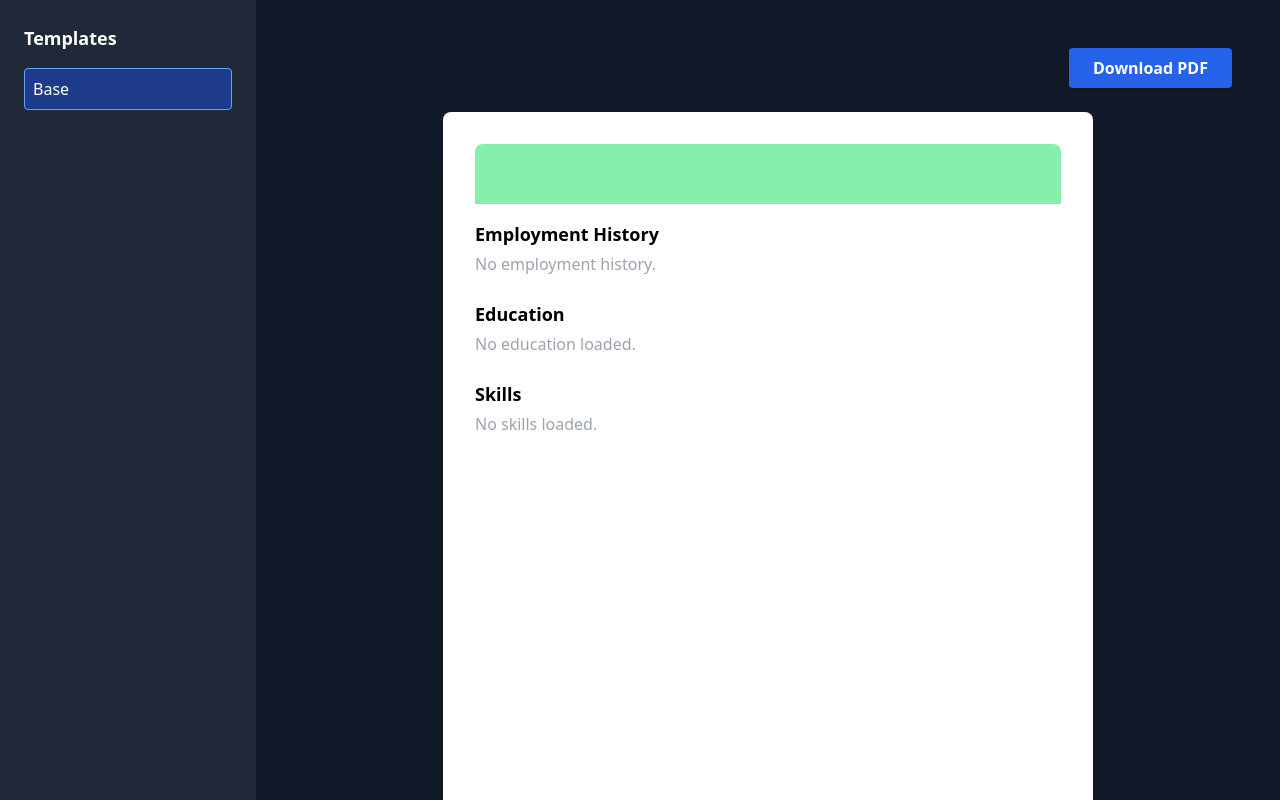
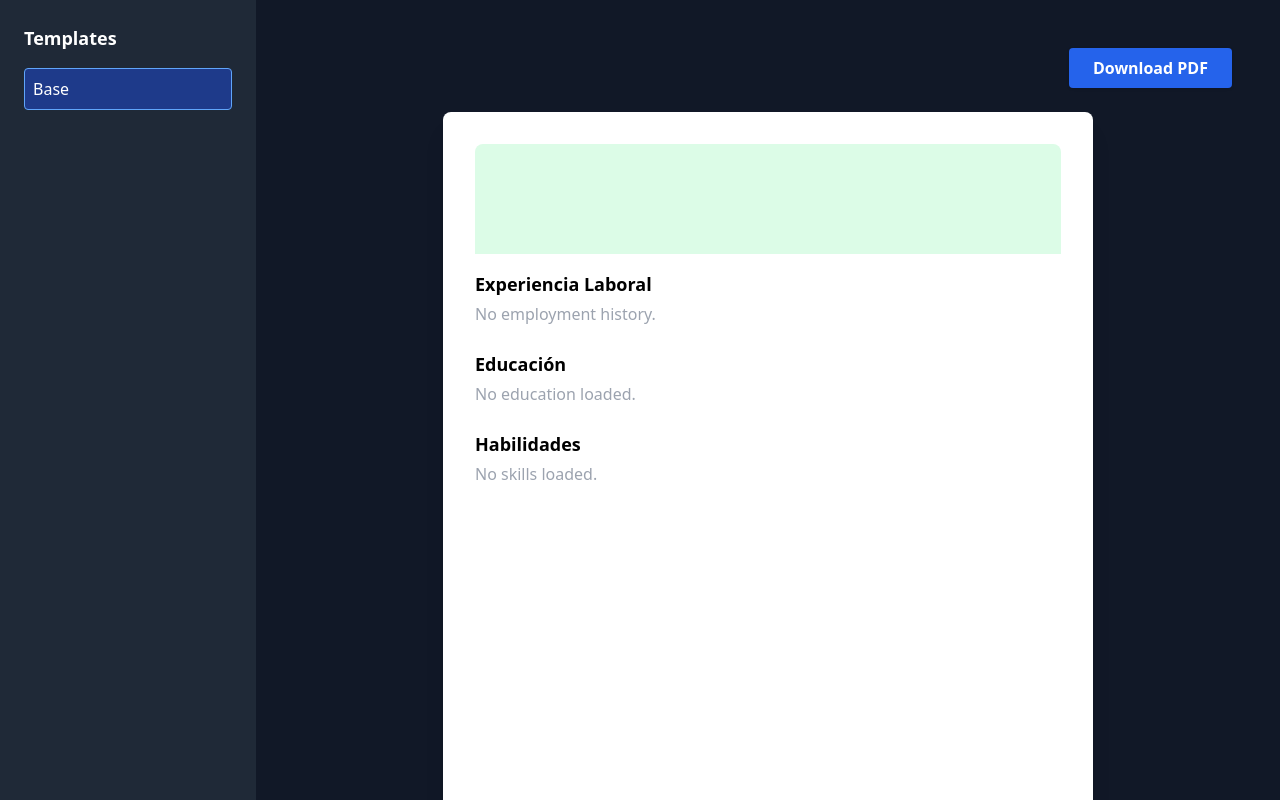
Before and after one commit to givemefire44/cvfaster-limpio, a Next.js app: page /select-template in a window 1280 px wide. Shown: the top 800 px of the page. Built offline with nearby package versions, Linux system fonts and the light colour scheme.

Commit message:
Update CVTemplateBase.tsx

```diff
--- a/app/select-template/templates/CVTemplateBase.tsx
+++ b/app/select-template/templates/CVTemplateBase.tsx
@@ -8,37 +8,36 @@ export default function CVTemplateBase({ data }: Props) {
   const { personal, experience, education, skills } = data;
   return (
     <div className="w-full">
-      {/* Header */}
-      <div className="bg-green-300 p-4 rounded-t-lg mb-4 min-h-[60px] flex flex-col items-center">
-        {/* Imagen de perfil */}
+      {/* Header: imagen a la izquierda, datos a la derecha */}
+      <div className="bg-green-100 p-4 rounded-t-lg mb-4 min-h-[110px] flex items-center gap-4">
         {personal.profileImage && (
           <img
             src={personal.profileImage}
             alt="Foto de perfil"
-            className="w-28 h-28 rounded-full object-cover mb-2 border-4 border-white shadow"
-            style={{ marginTop: -60 }}
+            className="w-24 h-24 rounded-full object-cover border-4 border-white shadow"
+            style={{ flexShrink: 0 }}
           />
         )}
-        <div className="font-bold text-2xl mb-1 text-center">{personal.firstName} {personal.lastName}</div>
-        <div className="text-sm text-gray-800 mb-1 text-center">
+        <div>
+          <div className="font-bold text-2xl mb-1">{personal.firstName} {personal.lastName}</div>
+          <div className="text-sm text-gray-800 mb-1">{personal.desiredPosition}</div>
+          <div className="text-sm text-gray-800 mb-1">
             {personal.address}
             {personal.address && ', '}
             {personal.city}
             {personal.city && ', '}
             {personal.country}
           </div>
-        <div className="text-sm text-gray-800 mb-1 text-center">
+          <div className="text-sm text-gray-800 mb-1">
             {personal.phone && <span>{personal.phone} · </span>}
             {personal.email && <span>{personal.email}</span>}
           </div>
-        <div className="text-sm text-gray-800 text-center">
-          {personal.desiredPosition}
         </div>
       </div>
 
       {/* Experiencia Laboral */}
       <div>
-        <div className="font-bold text-lg mb-1 mt-4">Employment History</div>
+        <div className="font-bold text-lg mb-1 mt-4">Experiencia Laboral</div>
         {experience.length > 0
           ? experience.map((exp, i) => (
               <div key={i} className="mb-4">
@@ -57,7 +56,7 @@ export default function CVTemplateBase({ data }: Props) {
 
       {/* Educación */}
       <div>
-        <div className="font-bold text-lg mb-1 mt-6">Education</div>
+        <div className="font-bold text-lg mb-1 mt-6">Educación</div>
         {education.length > 0
           ? education.map((edu, i) => (
               <div key={i} className="mb-4">
@@ -76,7 +75,7 @@ export default function CVTemplateBase({ data }: Props) {
 
       {/* Skills */}
       <div>
-        <div className="font-bold text-lg mb-1 mt-6">Skills</div>
+        <div className="font-bold text-lg mb-1 mt-6">Habilidades</div>
         {skills.length > 0
           ? (
               <ul className="list-disc list-inside">
```
Lines whose indentation alone changed are shown as unchanged.
